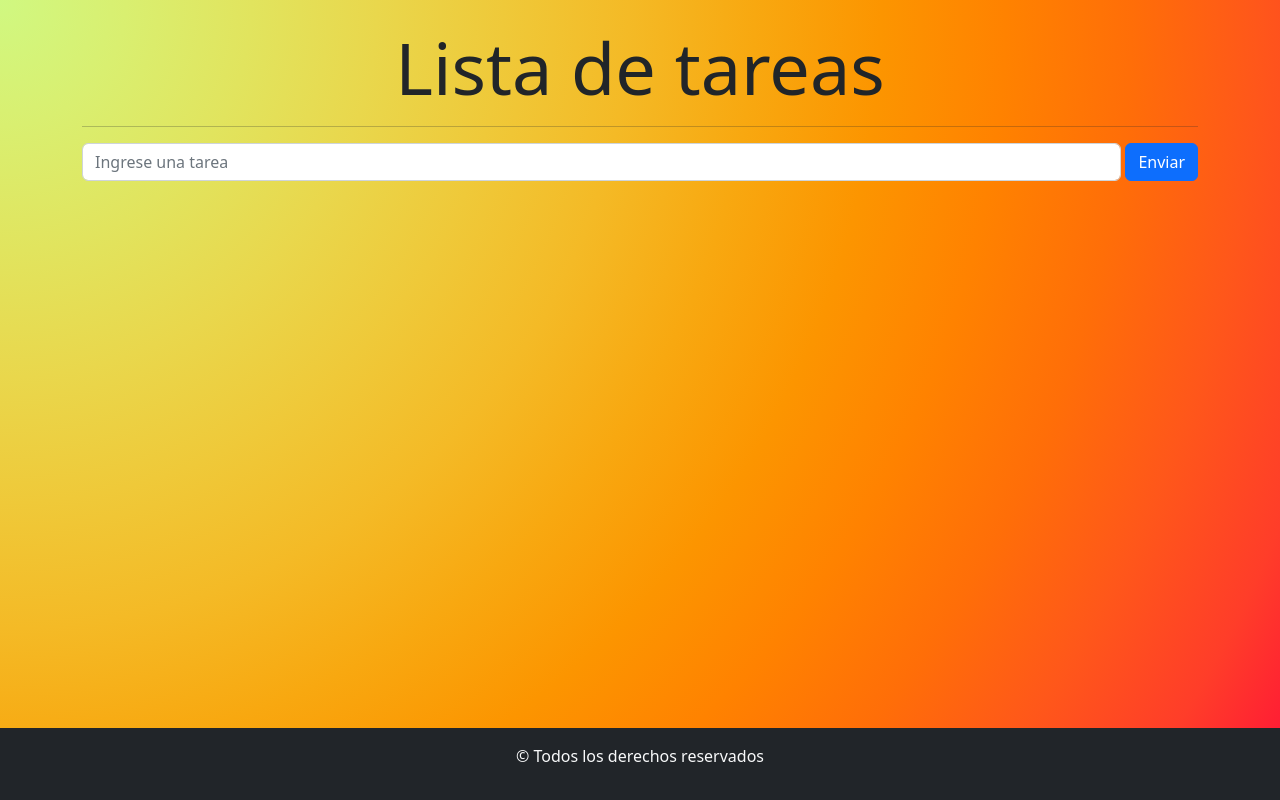
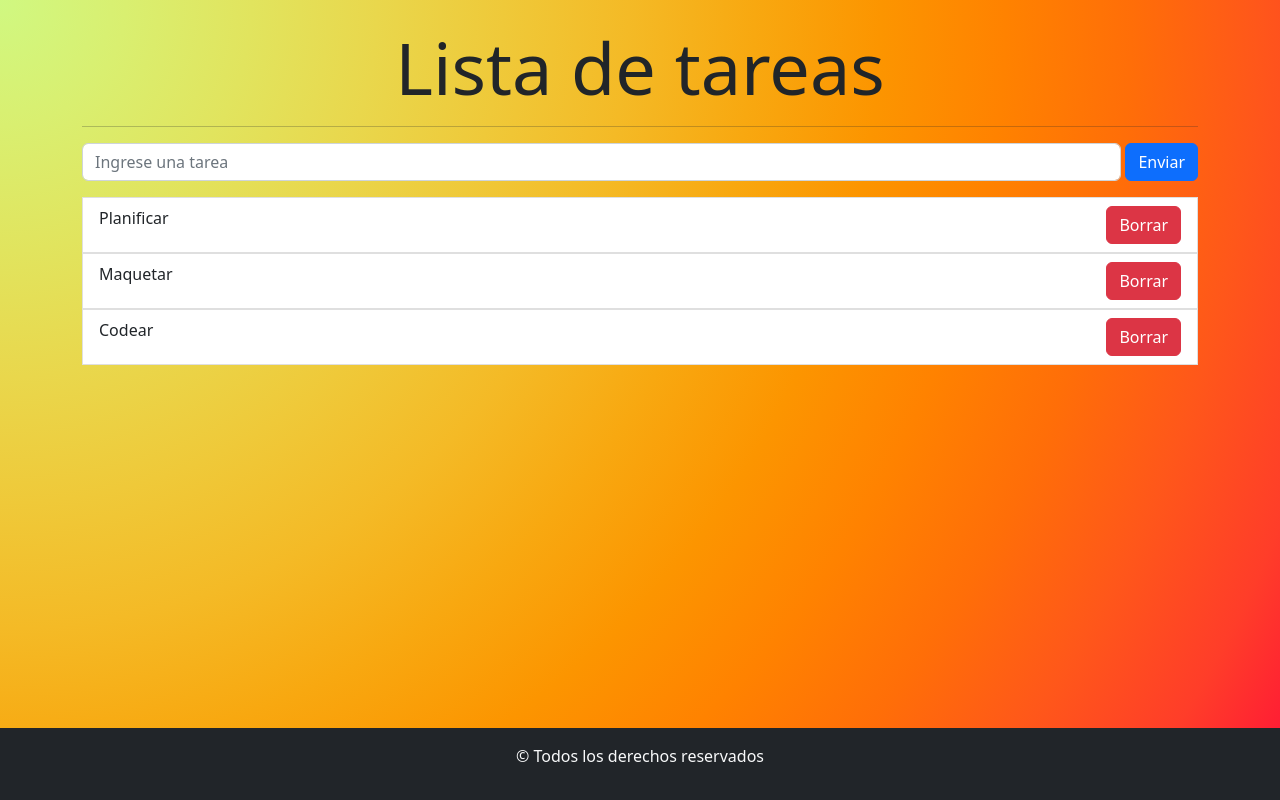
Before and after one commit to lourdesgarciafyl/tp-backend-listaTareas, a React app: page / in a window 1280 px wide. Built offline with nearby package versions, Linux system fonts and the light colour scheme; the HTML template or start-up script is replaced by a standard one.

Commit message:
se agrega la Lista de tareas y el item tarea

```diff
--- a/src/components/FormularioTareas.jsx
+++ b/src/components/FormularioTareas.jsx
@@ -1,4 +1,5 @@
 import { Form, Button } from "react-bootstrap";
+import ListaTareas from "./ListaTareas";
 
 const FormularioTareas = () => {
     return (
@@ -10,6 +11,7 @@ const FormularioTareas = () => {
                 </Button>
             </Form.Group>
         </Form>
+        <ListaTareas></ListaTareas>
     </section>
     )
 }
--- /dev/null
+++ b/src/components/ItemTarea.jsx
@@ -0,0 +1,14 @@
+import { Button, ListGroup } from "react-bootstrap";
+
+const ItemTarea = ({ tarea }) => {
+  return (
+    <div>
+      <ListGroup.Item className="d-flex justify-content-between">
+        {tarea}
+        <Button variant="danger">Borrar</Button>
+      </ListGroup.Item>
+    </div>
+  );
+};
+
+export default ItemTarea;
--- /dev/null
+++ b/src/components/ListaTareas.jsx
@@ -0,0 +1,13 @@
+import { ListGroup } from "react-bootstrap";
+import ItemTarea from "./ItemTarea";
+const ListaTareas = () => {
+    return (
+        <ListGroup>
+            <ItemTarea tarea='Planificar'></ItemTarea>
+            <ItemTarea tarea='Maquetar'></ItemTarea>
+            <ItemTarea tarea='Codear'></ItemTarea>
+        </ListGroup>
+    );
+};
+
+export default ListaTareas;
```
